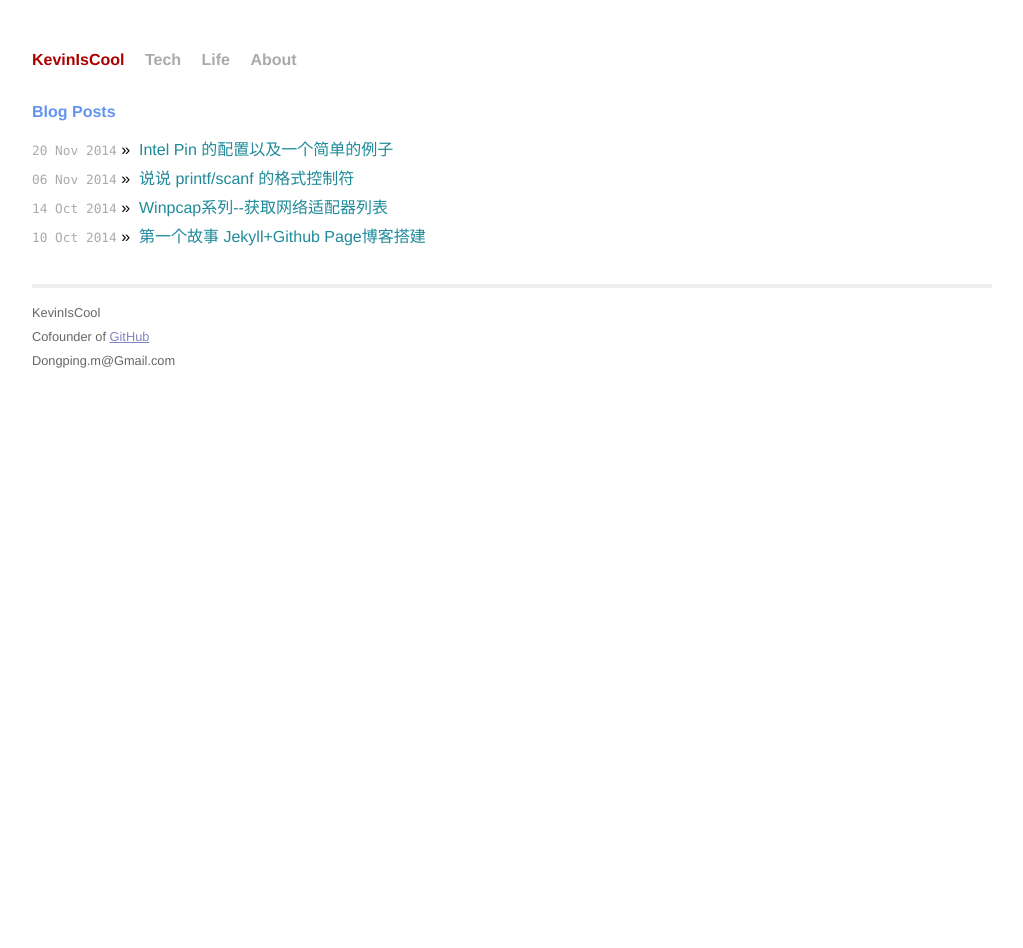
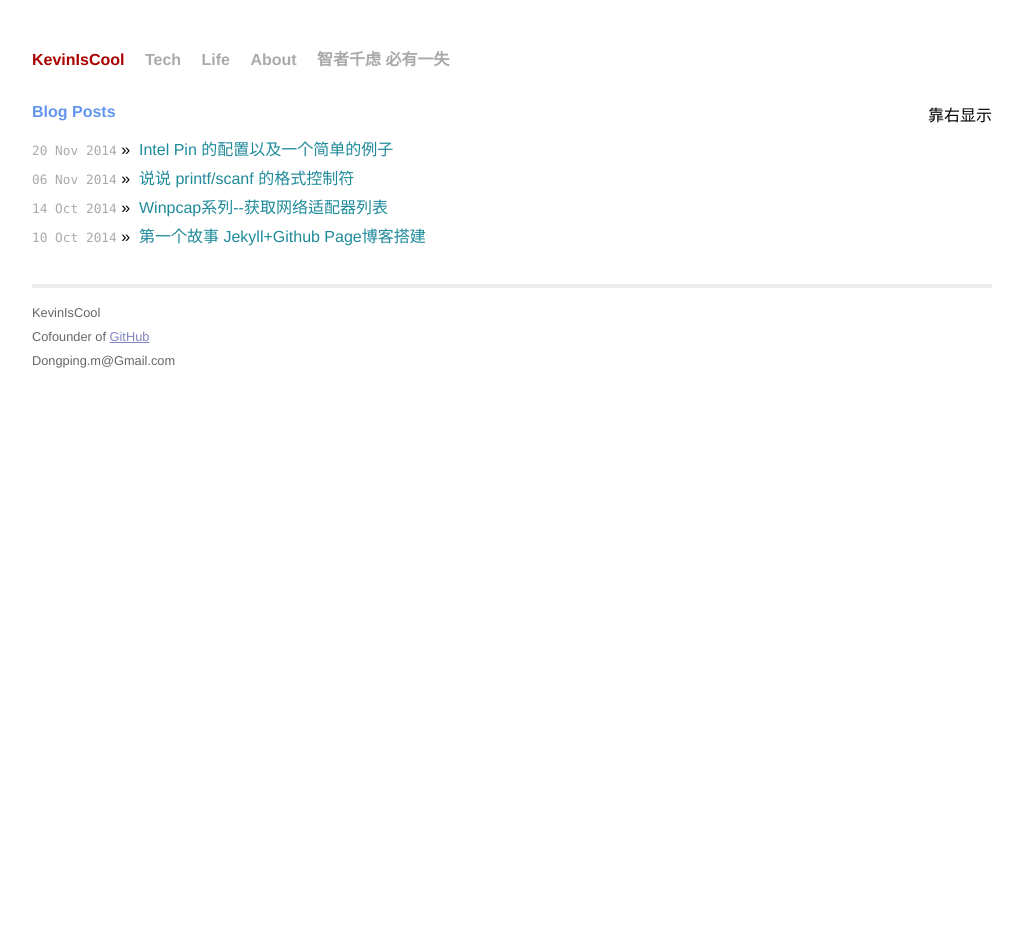
Before and after one commit to ll0KT/KevinIsCool.github.io, a Jekyll site: the page built from index.html, in a window 1280 px wide. Shown: the whole page, without its empty margins (128-1151 px from the left). Built offline with Jekyll 4.4.1, drawn with Linux system fonts in a browser that asks for light colours; Markdown is read by kramdown in place of the engine named in the settings.

Commit message:
20141120

```diff
--- a/_layouts/default.html
+++ b/_layouts/default.html
@@ -30,7 +30,9 @@
 	<a class="extra" href="/category/tech.html">  Tech</a>
 	<a class="extra" href="/category/life.html">  Life</a>
 	<a class="extra" href="/category/about.html">  About</a>
+	<a class="extra" > 智者千虑 必有一失</a>
   </div>
+  <div class="extra" style="float:right;">靠右显示</div>
 
 
  <!-- Begin Lateral directory -->
```
